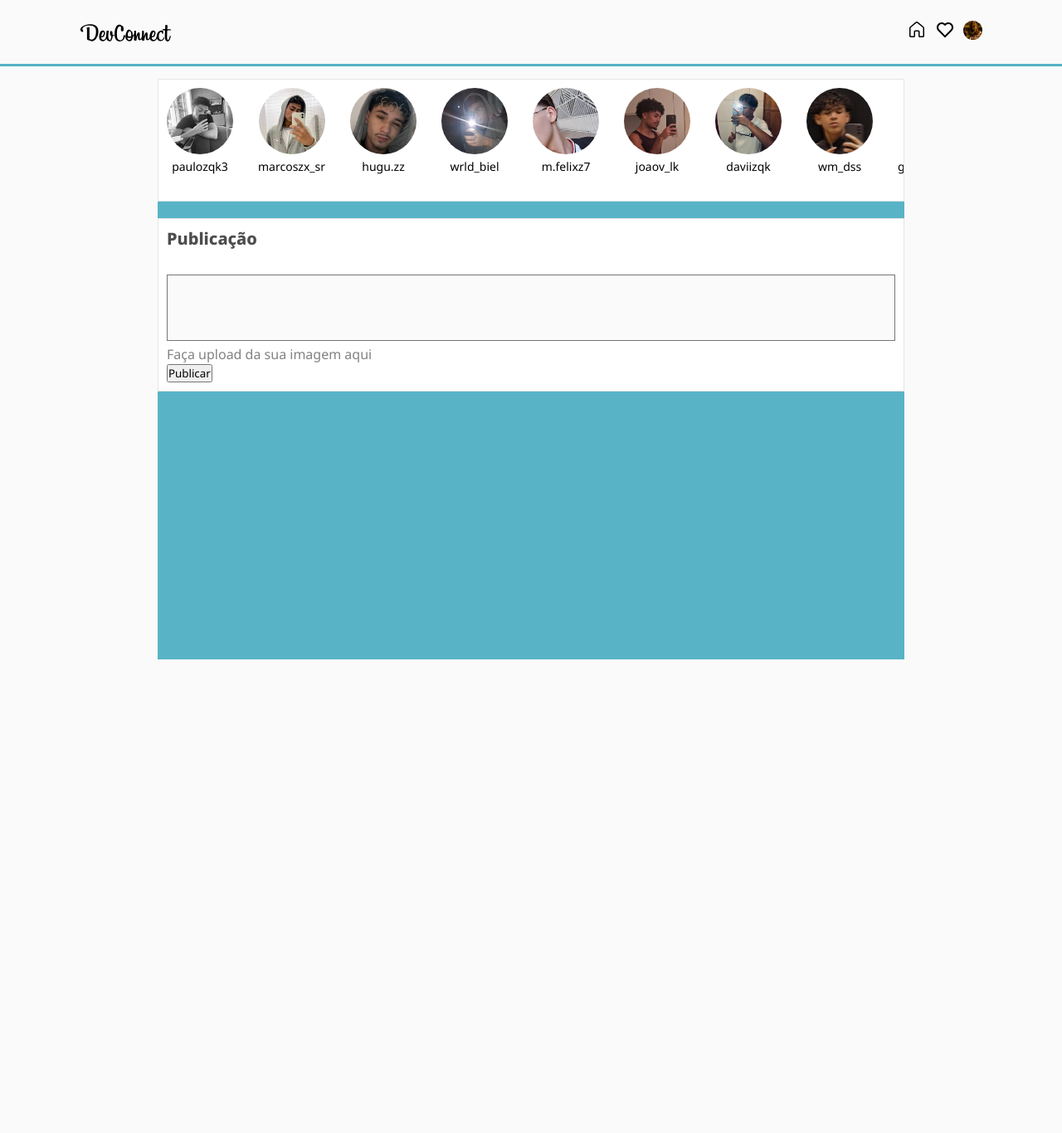
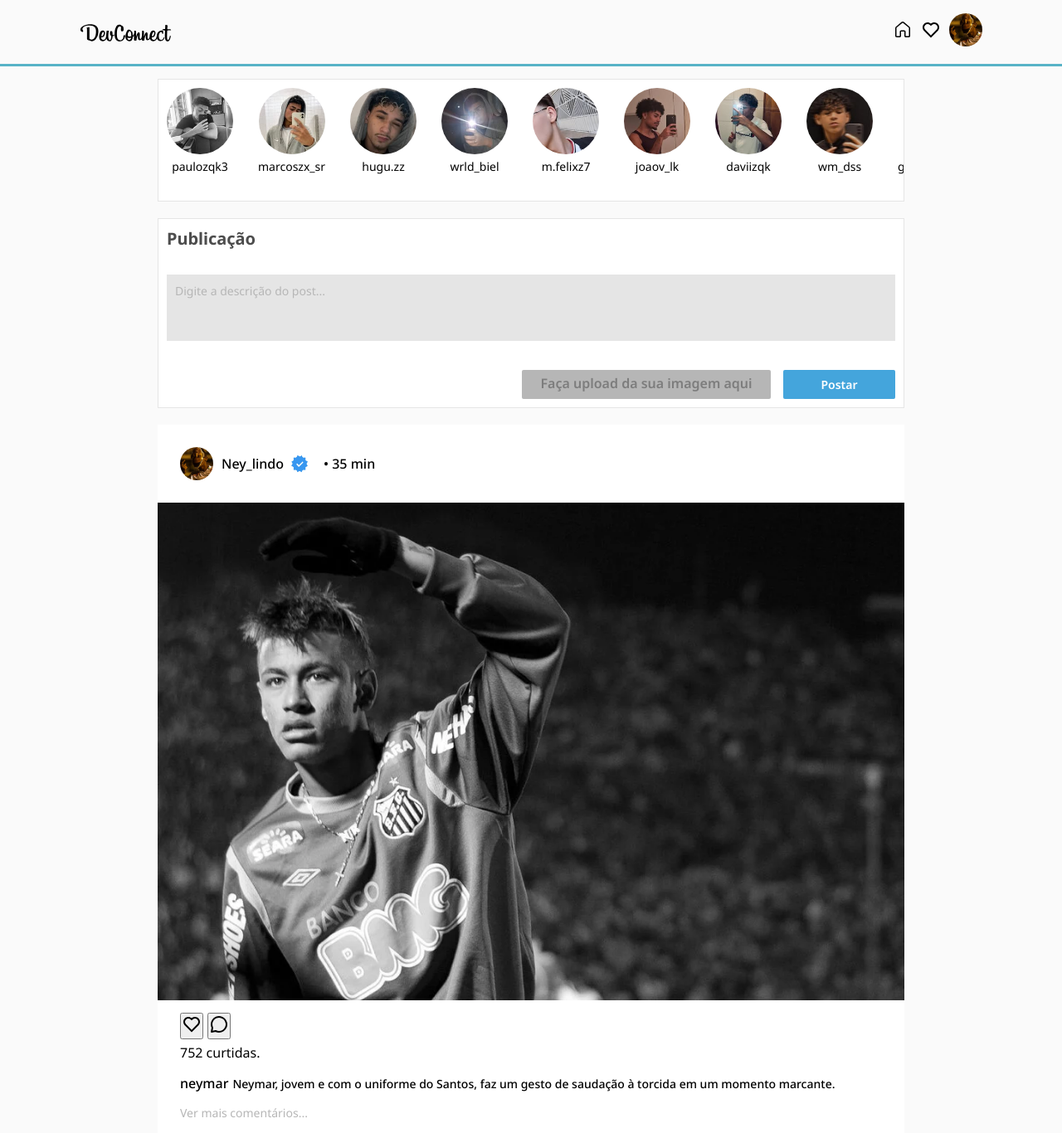
Before and after one commit to gustavoosilva07/2S_DevConnect, a plain HTML site: page static_devconnect/pages/feed.html in a window 1280 px wide. Shown: the whole page at 83% size. Before the commit the page ends 880 px from the top, so only its background shows below. Drawn offline with Linux system fonts and the light colour scheme.

Commit message:
Finalizei tela Feed/Perfil

```diff
--- a/static_devconnect/pages/feed.html
+++ b/static_devconnect/pages/feed.html
@@ -1,5 +1,6 @@
 <!DOCTYPE html>
 <html lang="pt-BR">
+
 <head>
   <meta charset="UTF-8">
   <meta name="viewport" content="width=device-width, initial-scale=1.0">
@@ -40,10 +41,9 @@
           <img src="../images/icone-coracao-preto.svg" alt="Icone de um coração na cor preto">
         </a>
 
-            <a  href="#">
-                <img id="foto-perfil" src="../images/Captura de tela 2025-08-05 142030.png" alt="">
+        <a href="#">
+          <img class="foto-perfil" src="../images/Captura de tela 2025-08-05 142030.png" alt="">
         </a>
-
       </div>
 
     </nav>
@@ -128,24 +128,94 @@
 
           <img src="" alt="">
         </article>
+        <article class="card-story">
+          <a href="#">
+            <img src="../images/nt.jpg" alt=" Foto de Perfil">
+            <span>nt_nathann</span>
+          </a>
+
+          <img src="" alt="">
+        </article>
+        <article class="card-story">
+          <a href="#">
+            <img src="../images/menino.ney.jpg" alt=" Foto de Perfil">
+            <span>neymar</span>
+          </a>
+
+          <img src="" alt="">
+        </article>
+        <article class="card-story">
+          <a href="#">
+            <img src="../images/NK.jpg" alt=" Foto de Perfil">
+            <span>nike</span>
+          </a>
+
+          <img src="" alt="">
+        </article>
 
       </section>
       <!--Fim Story-->
 
+      <!-- Inicio Cadastro Publi -->
       <section id="cadastro-publi" class="estilo-formulario">
         <h2>Publicação</h2>
 
         <form action="">
-               <textarea name="" id=""></textarea>
+          <textarea name="" id="" placeholder="Digite a descrição do post..."></textarea>
 
-              <div>
-                <label for="upload" class="file-upload" style="color: rgb(131, 129, 129);">Faça upload da sua imagem aqui</label>
+          <footer>
+            <label for="upload" class="file-upload" style="color: var(--cor-cinza-escuro3);">Faça upload da sua imagem
+              aqui</label>
             <input type="file" id="upload" hidden>
+
+            <button type="submit" class="formulario-botao-azul">Postar</button>
+          </footer>
+        </form>
+      </section>
+      <!-- Fim Cadastro Publi -->
+
+      <section id="publicacoes">
+        <!--  inicio card publicacao -->
+        <article class="card-publi">
+          <header>
+            <a href="#">
+              <img class="foto-perfil" src="../images/Captura de tela 2025-08-05 142030.png" alt="">
+              <span>
+                Ney_lindo
+                <img class="verificado" src="../images/verificado.webp" alt="">
+              </span>
+              <p>• 35 min</p>
+            </a>
+          </header>
+
+          <figure>
+            <img class="imagem-publicacoes" src="../images/Neymar_-1024x689.webp" alt="">
+
+            <figcaption class="descricao-publicacao">
+              neymar
+              <p>Neymar, jovem e com o uniforme do Santos, faz um gesto de saudação à torcida em um momento marcante.
+              </p>
+            </figcaption>
+
+            <div class="interacoes-publicacoes">
+              <button>
+                <img src="../images/icone-coracao-preto.svg" alt="">
+              </button>
+
+              <button>
+                <img src="../images/icone-comentario-preto.svg" alt="">
+              </button>
+
+              <span>752 curtidas.</span>
+
             </div>
 
-              <button type="submit" class="formulario-botao-azul">Publicar</button>
+          </figure>
 
-            </form>
+          <button type="button">Ver mais comentários...</button>
+
+        </article>
+        <!-- Fim card publicacoes -->
       </section>
 
 
@@ -156,4 +226,5 @@
 
 
 </body>
+
 </html>
--- a/static_devconnect/styles/feed.css
+++ b/static_devconnect/styles/feed.css
@@ -1,18 +1,14 @@
-main{
-   /* background-color: darkblue;*/
+main {
     min-height: 100vh;
     width: 100%;
-
     display: flex;
     justify-content: center;
 
 }
 
-.container-flex-publi{
-    background-color: var(--cor-azul-claro);
+.container-flex-publi {
     width: 90%;
     max-width: 900px;
-    height: 700px;
     margin-top: 15px;
     display: flex;
     flex-direction: column;
@@ -22,28 +18,29 @@ main{
 }
 
 #storys {
-  /*  background-color: #bcbcbc;
+    /*  background-color: #bcbcbc;
     width: 100%;*/
     display: flex;
     align-items: center;
     justify-content: space-between;
     gap: 30px;
     padding: 10px;
-    overflow-x: scroll; /* poe scroll no eixo x*/
+    overflow-x: scroll;
+    /* poe scroll no eixo x*/
 
 }
 
-#storys::-webkit-scrollbar{
+#storys::-webkit-scrollbar {
     width: 0;
 }
 
-.card-story{
- /*   width: 100%;
+.card-story {
+    /*   width: 100%;
     max-width: 100px;*/
-/*    background-color: #bcbcbc;*/
+    /*    background-color: #bcbcbc;*/
 }
 
-.card-story > a{
+.card-story>a {
     display: flex;
     flex-direction: column;
     justify-content: center;
@@ -52,7 +49,7 @@ main{
     text-decoration: none;
 }
 
-.card-story > a >img{
+.card-story>a>img {
     border-radius: 50%;
     width: 80px;
     height: 80px;
@@ -61,32 +58,154 @@ main{
 
 }
 
-.card-story > a > span{
+.card-story>a>span {
     color: var(--cor-preto);
     font-size: var(--tamanho-fonte-sm);
     text-transform: lowercase;
 }
 
 /* seção criar publi */
-#cadastro-publi{
+#cadastro-publi {
     display: flex;
     flex-direction: column;
-    gap:30px;
+    gap: 30px;
     padding: 10px;
 }
 
-#cadastro-publi > h2{
+#cadastro-publi>h2 {
     font-size: var(--tamanho-fonte-lg);
     color: var(--cor-cinza-escuro2);
-    font-weight: 800;
+    font-weight: 700;
 }
 
-#cadastro-publi > form > textarea{
+#cadastro-publi > form > textarea {
     width: 100% !important;
     height: 80px !important;
-    background-color: var(--cor-cinza-claro);
-    resize: none;/* Desabilita a opção de redimensionar */
+    background-color: #e5e5e5;
+    resize: none;
+    /* Desabilita a opção de redimensionar */
     padding: 10px;
     color: var(--cor-cinza-escuro2);
     font-size: var(--tamanho-fonte-sm);
+    border: var(--borda-);
+    outline-color: var(--cor-azul);
 }
+
+#cadastro-publi > form > textarea::placeholder{
+   color: var(--cor-cinza-escuro1);
+}
+
+
+#cadastro-publi > form > footer {
+    display: flex;
+    /* ativa o flex*/
+    justify-content: flex-end;
+    align-items: center;
+    gap: 15px;
+    flex-wrap: wrap;
+    margin-top: 30px;
+}
+
+.formulario-botao-azul {
+    width: 100%;
+    max-width: 135px;
+}
+
+/* secao publicacoes */
+#publicacoes{
+    width: 100%;
+    height: 600px;
+}
+
+.card-publi{
+    width: 100%;
+   background-color: var(--cor-branco);
+}
+
+.card-publi > header{
+   /* height: 80px;*/
+    display: flex;
+    align-items: center;
+    padding: 3%;
+}
+
+.card-publi > header > a {
+    display: flex;
+    align-items: center; /* alinha no sentido contrario do flex */
+    gap: 10px;
+    text-decoration: none;
+    color: var(--cor-preto);
+    font-weight: 500;
+}
+
+.card-publi > header > a> span{
+    display: flex;
+    align-items: center;
+}
+
+.card-publi > figure{
+    width: 100%;
+    /* background-color: #fafafa; */
+    display: flex;
+    flex-direction: column;
+}
+
+.imagem-publicacoes{
+    object-fit: cover;
+    object-position: center;
+    width: 900px;
+    height: 600px;
+}
+
+.descricao-publicacao{
+    display: flex;
+    align-items: center;
+    gap: 5px;
+    font-size: var(--tamanho-fonte-md);
+    font-weight: 500;
+    padding: 0 3%;
+    order: 2;/* muda a ordem de exibicao*/
+    flex-wrap: wrap;
+}
+
+.descricao-publicacao > p{
+    font-size: var(--tamanho-fonte-sm);
+}
+
+.interacoes-publicacoes{
+    margin: 15px 3%;
+    width: 97px;
+    display: flex;
+    gap: 5px;
+    /*justify-content: space-between;*/
+    flex-wrap: wrap;
+    order: 1;
+}
+
+.interacoes-publicacao > button{
+    border: none;
+    background-color: transparent;
+    cursor: pointer;
+}
+
+.interacoes-publicacao > button > img{
+    /* tamanho para imagem */
+}
+
+.interacoes-publicacao > span{
+    font-size: var(--tamanho-fonte-sm);
+    font-weight: 700;
+    color: var(--cor-preto);
+}
+
+.card-publi > button {
+    margin: 15px 3%;
+    background-color: transparent;
+    border: none;
+
+    font-size: var(--tamanho-fonte-sm);
+    font-weight: 400;
+    color: var(--cor-cinza-escuro1);
+
+    cursor: pointer;
+}
--- a/static_devconnect/styles/global.css
+++ b/static_devconnect/styles/global.css
@@ -8,9 +8,11 @@
     --cor-cinza-medio:   #E5E5E5;
     --cor-cinza-escuro1: #B6B6B6;
     --cor-cinza-escuro2: #4D4D4D;
-    --cor-cinza-escuro3:  #7D7D7D;
+    --cor-cinza-escuro3: #7D7D7D;
     --cor-cinza-escuro4: #D1D1D1;
     --cor-azul-claro:    #58B3C7;
+    --cor-azul-claro2:   #44A5DC;
+    --cor-azul-escuro:   #0077FF;
 
 
 
@@ -29,6 +31,7 @@
     margin:  0;
     box-sizing: border-box;/* o valor total do tamanho do elemento
     conta tanto com espaços internos/externo e borda*/
+    outline-color: var(--cor-azul);
 }
 
 body{
@@ -55,12 +58,28 @@ input{
     background-color: var(--cor-cinza-claro);
 }
 
-#texto-upload{
+.formulario-botao-azul{
+    border-radius: var(--borda-arredondada);
+    border: none;
+    height: 35px;
+    color: var(--cor-branco);
+    background-color: #44A5DC;
+    font-size: var(--tamanho-fonte-sm);
+    font-weight: 600;
+
+}
+
+.file-upload{
     display: inline-block;
     width: 100%;
-    padding: 10px;
-    background-color: var(--cor-cinza-escuro3);
-    color: var(--cor-cinza-escuro2) ;
+    max-width: 300px;
+    min-height: 35px;
+    padding: 5px;
+    background-color: var(--cor-cinza-escuro1);
+    color: var(--cor-branco) ;
+    text-align: center;
+    font-weight: 600;
+    border-radius: var(--borda-arredondada);
 
 
 }
@@ -100,13 +119,34 @@ input{
     align-items: center;
 }
 
-#foto-perfil{
-    width: 23px;
-    height: 23px;
+.foto-perfil{
+    width: 40px;
+    height: 40px;
     object-fit: cover;/* Redimensionar foto*/
     object-position: center;
     border-radius: 50%;
 }
+
+.verificado{
+    width: 38px;
+}
+
+.verify{
+    width: 15px;
+    height: 15px;
+   }
+
+.foto-perfil{
+    width: 70;
+    }
+
+.user-info .verified {
+    margin-right: 0; /* remove espaçamento extra */
+  }
+
+.user-info .time {
+    margin-left: 0; /* remove espaçamento extra */
+  }
 
 /* RESPONSIVO*/
 @media only screen and (max-width: 485px) {
--- /dev/null
+++ b/static_devconnect/styles/perfil.css
@@ -0,0 +1,195 @@
+#cabecalho{
+    width: 100%;
+    height: 80px;
+    display: flex;
+    justify-content: center;
+    border-bottom: var(--borda);
+}
+
+#cabecalho {
+    width: 100%;
+    height: 80px;
+    display: flex;
+    justify-content: center;
+    border-bottom: var(--borda);
+    border-bottom: 3.5px solid var(--cor-azul-claro);
+    border-radius: 10%;
+  }
+
+  #cabecalho > nav {
+    width: 90%;
+    max-width: 1200px;
+    display: flex;
+    align-items: center;
+    justify-content: space-between;
+  }
+
+  .cabecalho-acoes {
+    display: flex;
+    gap: 20px;
+    align-items: center;
+  }
+
+  .foto-perfil {
+    width: 35px;
+    height: 35px;
+    border-radius: 50%;
+    object-fit: cover;
+  }
+
+
+  .perfil-topo{
+    display: flex;
+  }
+
+  /* Perfil */
+  .perfil-container {
+    display: flex;
+    align-items: center;
+    gap: 40px;
+    padding: 40px 10%;
+    justify-content: center;
+    flex-wrap: wrap;
+  }
+
+  .foto-perfil-2 {
+    width: 130px;
+    object-fit: cover;
+    border: 2px solid var(--cor-ceu);
+  }
+
+  .perfil-info {
+    display: flex;
+    flex-direction: column;
+    gap: 15px;
+  }
+
+  .perfil-topo > .username {
+    font-size: 24px;
+    font-weight: bold;
+  }
+
+  .perfil-estatisticas {
+    display: flex;
+    gap: 30px;
+    font-size: 16.2px;
+  }
+
+  .perfil-acoes {
+    display: flex;
+    gap: 15px;
+    align-items: center;
+  }
+
+  .perfil-acoes > section{
+    color: var(--cor-azul);
+  }
+
+  .nome-usuario {
+    font-weight: bold;
+    font-family: "Noto Sans", sans-serif;
+  }
+
+  .botao {
+    text-decoration: none;
+    padding: 6px 14px;
+    border-radius: 8px;
+    font-size: 16px;
+    background: var(--cor-branca);
+    transition: 0.2s;
+  }
+
+  .botao {
+    background: var(--cor-jordy-blue);
+    color: var(--cor-branca);
+    font-family: "Noto Sans", sans-serif;
+  }
+
+  .botao.sair {
+    color: var(--cor-jordy-blue);
+    color: var(--cor-branca);
+    font-family: "Noto Sans", sans-serif;
+  }
+
+  .linha-divisoria {
+    margin: 20px auto;
+    width: 90%;
+    border: 0;
+    border-top: 1px solid var(--cor-cinza-medio);
+  }
+
+  .publicacoes {
+    width: 80%;
+    max-width: 700px;
+    margin: 20px auto;
+  }
+
+  .publicacoes > h2 {
+    text-align: center;
+    font-size: 19.2px;
+    margin-bottom: 20px;
+  }
+
+  .publicacoes > h2  > img {
+    width: 40px;
+    height: 40px;
+    margin-right: 5px;
+    vertical-align: middle;
+  }
+
+  .post {
+    border-radius: 5px;
+    padding: 15px;
+    margin-bottom: 20px;
+    background-color: #DBDBDB;
+  }
+
+  .post-topo {
+    display: flex;
+    align-items: center;
+    gap: 10px;
+    margin-bottom: 10px;
+    display: flex;
+    align-items: center;
+  }
+
+  .post-topo > img {
+    width: 35px;
+    height: 35px;
+    border-radius: 50%;
+    object-fit: cover;
+    width: 15px;
+    height: 15px;
+  }
+
+  .post-texto {
+    margin-bottom: 10px;
+    line-height: 1.4;
+  }
+
+  .post-acoes {
+    display: flex;
+    gap: 15px;
+    margin-bottom: 5px;
+  }
+
+  .post-acoes > img {
+    width: 22px;
+    cursor: pointer;
+  }
+
+  .post-curtidas {
+    font-size: 13.6px;
+    font-weight: bold;
+    margin-bottom: 5px;
+  }
+
+  .ver-comentarios {
+    font-size: 12.8px;
+    color: var(--cor-cinza-escuro1);
+    text-decoration: none;
+  }
+
+  .ver-comentarios:hover {
+    text-decoration: underline;
+  }
```
Also changed, not shown: static_devconnect/pages/perfil.html (added, +148 -0 lines), static_devconnect/images/Captura de tela 2025-08-07 151622.png (added), static_devconnect/images/Captura de tela 2025-08-07 153717.png (added), static_devconnect/images/Captura de tela 2025-08-07 154435.png (added), static_devconnect/images/Neymar_-1024x689.webp (added), static_devconnect/images/menino.ney.jpg (added), static_devconnect/images/ney.jpg (added), static_devconnect/images/nt.jpg (added), static_devconnect/images/perfil grande.svg (added), static_devconnect/images/verificado.webp (added), static_devconnect/images/verificado2.svg (added), 2 other files. Lines whose indentation alone changed are shown as unchanged.
